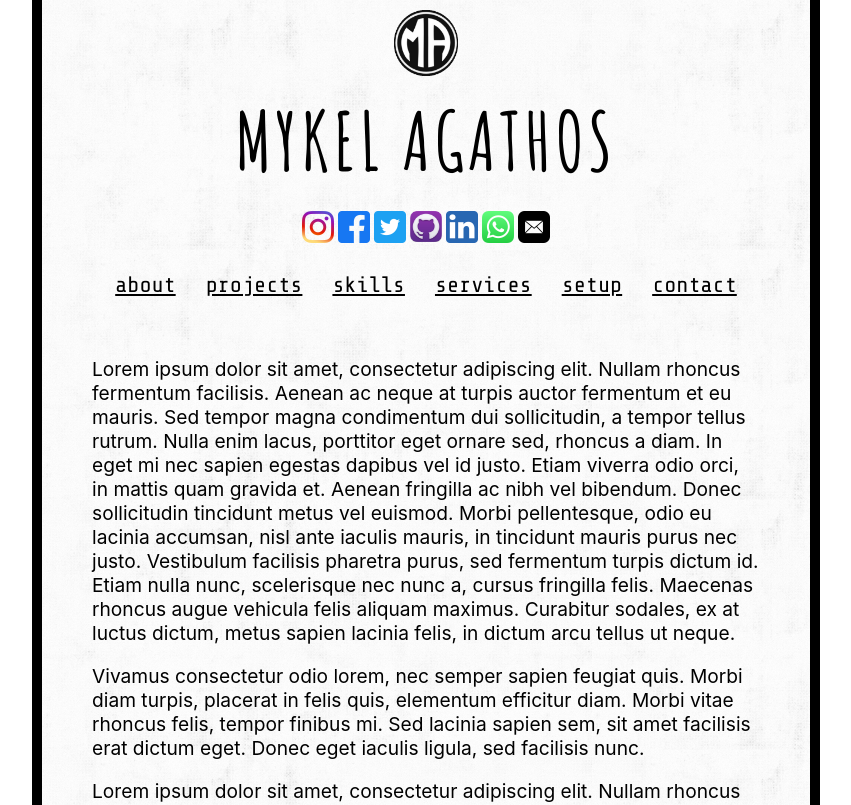
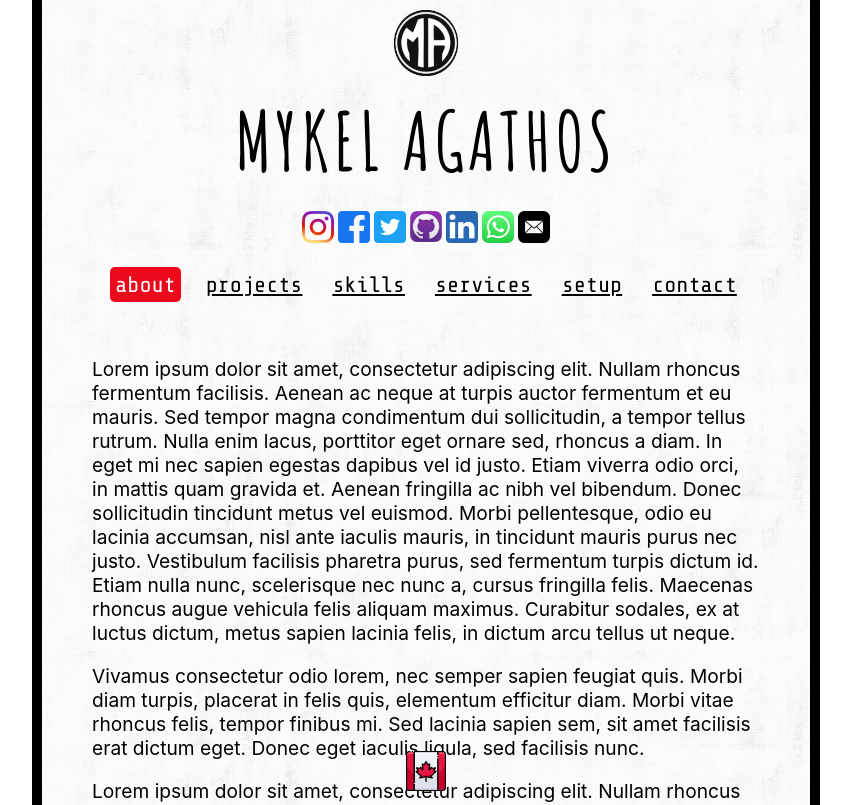
Before and after one commit to MThos/MykelAgathos, a React (Create React App) app: page / in a window 1280 px wide. Shown: the top 805 px of the page, without its empty margins (214-1065 px from the left). Built offline with nearby package versions, Linux system fonts and the light colour scheme.

Commit message:
links bringing up individual pages

```diff
--- a/src/App.js
+++ b/src/App.js
@@ -5,22 +5,33 @@ import Icon from './components/Icon';
 import Name from './components/Name';
 import SocialMedia from './components/SocialMedia';
 import NavBar from './components/NavBar';
-import About from './components/About';
+import Section from './components/Section';
 
 class App extends Component {
+  constructor() {
+    super();
+    this.state = {
+      content: "about"
+    }
+  }
+
+  onClick = link => {
+    this.setState({ content: link.target.id });
+  }
+
   render() {
     return (
       <main className="App">
-        <header className="Header">
+        <header>
           <Icon image="ma-icon" />
           <Name />
           <SocialMedia />
         </header>
-        <nav className="Nav">
-          <NavBar />
+        <nav>
+          <NavBar content={this.state.content} onClick={this.onClick} />
         </nav>
         <section>
-          <About />
+          <Section content={this.state.content} />
         </section>
         <footer>
           <Icon image="canada" />
--- a/src/components/About.js
+++ /dev/null
@@ -1,15 +0,0 @@
-import React, {Component} from 'react';
-
-class About extends Component {
-    render() {
-        return (
-            <div id="about">
-                <p>Lorem ipsum dolor sit amet, consectetur adipiscing elit. Nullam rhoncus fermentum facilisis. Aenean ac neque at turpis auctor fermentum et eu mauris. Sed tempor magna condimentum dui sollicitudin, a tempor tellus rutrum. Nulla enim lacus, porttitor eget ornare sed, rhoncus a diam. In eget mi nec sapien egestas dapibus vel id justo. Etiam viverra odio orci, in mattis quam gravida et. Aenean fringilla ac nibh vel bibendum. Donec sollicitudin tincidunt metus vel euismod. Morbi pellentesque, odio eu lacinia accumsan, nisl ante iaculis mauris, in tincidunt mauris purus nec justo. Vestibulum facilisis pharetra purus, sed fermentum turpis dictum id. Etiam nulla nunc, scelerisque nec nunc a, cursus fringilla felis. Maecenas rhoncus augue vehicula felis aliquam maximus. Curabitur sodales, ex at luctus dictum, metus sapien lacinia felis, in dictum arcu tellus ut neque.</p>
-                <p>Vivamus consectetur odio lorem, nec semper sapien feugiat quis. Morbi diam turpis, placerat in felis quis, elementum efficitur diam. Morbi vitae rhoncus felis, tempor finibus mi. Sed lacinia sapien sem, sit amet facilisis erat dictum eget. Donec eget iaculis ligula, sed facilisis nunc.</p>
-                <p>Lorem ipsum dolor sit amet, consectetur adipiscing elit. Nullam rhoncus fermentum facilisis. Aenean ac neque at turpis auctor fermentum et eu mauris. Sed tempor magna condimentum dui sollicitudin, a tempor tellus rutrum. Nulla enim lacus, porttitor eget ornare sed, rhoncus a diam. In eget mi nec sapien egestas dapibus vel id justo. Etiam viverra odio orci, in mattis quam gravida et. Aenean fringilla ac nibh vel bibendum. Donec sollicitudin tincidunt metus vel euismod. Morbi pellentesque, odio eu lacinia accumsan, nisl ante iaculis mauris, in tincidunt mauris purus nec justo. Vestibulum facilisis pharetra purus, sed fermentum turpis dictum id. Etiam nulla nunc, scelerisque nec nunc a, cursus fringilla felis. Maecenas rhoncus augue vehicula felis aliquam maximus. Curabitur sodales, ex at luctus dictum, metus sapien lacinia felis, in dictum arcu tellus ut neque. Maecenas rhoncus augue vehicula felis aliquam maximus.</p>
-            </div>
-        );
-    }
-}
-
-export default About;
--- a/src/components/NavBar.js
+++ b/src/components/NavBar.js
@@ -5,22 +5,58 @@ class NavBar extends Component {
         return (
             <div id="nav-bar">
                 <div className="nav-link">
-                    <a href="#about">about</a>
+                    {
+                        this.props.content === "about" ? (
+                            <a id="about" href="#about" className="active" onClick={e => this.props.onClick(e)}>about</a>
+                        ) : (
+                            <a id="about" href="#about" onClick={e => this.props.onClick(e)}>about</a>
+                        )
+                    }
                 </div>
                 <div className="nav-link">
-                    <a href="#projects">projects</a>
+                    {
+                        this.props.content === "projects" ? (
+                            <a id="projects" href="#projects" className="active" onClick={e => this.props.onClick(e)}>projects</a>
+                        ) : (
+                            <a id="projects" href="#projects" onClick={e => this.props.onClick(e)}>projects</a>
+                        )
+                    }
                 </div>
                 <div className="nav-link">
-                    <a href="#skills">skills</a>
+                    {
+                        this.props.content === "skills" ? (
+                            <a id="skills" href="#skills" className="active" onClick={e => this.props.onClick(e)}>skills</a>
+                        ) : (
+                            <a id="skills" href="#skills" onClick={e => this.props.onClick(e)}>skills</a>
+                        )
+                    }
                 </div>
                 <div className="nav-link">
-                    <a href="#services">services</a>
+                    {
+                        this.props.content === "services" ? (
+                            <a id="services" href="#services" className="active" onClick={e => this.props.onClick(e)}>services</a>
+                        ) : (
+                            <a id="services" href="#services" onClick={e => this.props.onClick(e)}>services</a>
+                        )
+                    }
                 </div>
                 <div className="nav-link">
-                    <a href="#setup">setup</a>
+                    {
+                        this.props.content === "setup" ? (
+                            <a id="setup" href="#setup" className="active" onClick={e => this.props.onClick(e)}>setup</a>
+                        ) : (
+                            <a id="setup" href="#setup" onClick={e => this.props.onClick(e)}>setup</a>
+                        )
+                    }
                 </div>
                 <div className="nav-link">
-                    <a href="#contact">contact</a>
+                    {
+                        this.props.content === "contact" ? (
+                            <a id="contact" href="#contact" className="active" onClick={e => this.props.onClick(e)}>contact</a>
+                        ) : (
+                            <a id="contact" href="#contact" onClick={e => this.props.onClick(e)}>contact</a>
+                        )
+                    }
                 </div>
             </div>
         );
--- /dev/null
+++ b/src/components/Section.js
@@ -0,0 +1,48 @@
+import React, {Component} from 'react';
+
+class Section extends Component {
+    render() {
+        if (this.props.content === "about") {
+            return (
+                <div id="about-section">
+                    <p>Lorem ipsum dolor sit amet, consectetur adipiscing elit. Nullam rhoncus fermentum facilisis. Aenean ac neque at turpis auctor fermentum et eu mauris. Sed tempor magna condimentum dui sollicitudin, a tempor tellus rutrum. Nulla enim lacus, porttitor eget ornare sed, rhoncus a diam. In eget mi nec sapien egestas dapibus vel id justo. Etiam viverra odio orci, in mattis quam gravida et. Aenean fringilla ac nibh vel bibendum. Donec sollicitudin tincidunt metus vel euismod. Morbi pellentesque, odio eu lacinia accumsan, nisl ante iaculis mauris, in tincidunt mauris purus nec justo. Vestibulum facilisis pharetra purus, sed fermentum turpis dictum id. Etiam nulla nunc, scelerisque nec nunc a, cursus fringilla felis. Maecenas rhoncus augue vehicula felis aliquam maximus. Curabitur sodales, ex at luctus dictum, metus sapien lacinia felis, in dictum arcu tellus ut neque.</p>
+                    <p>Vivamus consectetur odio lorem, nec semper sapien feugiat quis. Morbi diam turpis, placerat in felis quis, elementum efficitur diam. Morbi vitae rhoncus felis, tempor finibus mi. Sed lacinia sapien sem, sit amet facilisis erat dictum eget. Donec eget iaculis ligula, sed facilisis nunc.</p>
+                    <p>Lorem ipsum dolor sit amet, consectetur adipiscing elit. Nullam rhoncus fermentum facilisis. Aenean ac neque at turpis auctor fermentum et eu mauris. Sed tempor magna condimentum dui sollicitudin, a tempor tellus rutrum. Nulla enim lacus, porttitor eget ornare sed, rhoncus a diam. In eget mi nec sapien egestas dapibus vel id justo. Etiam viverra odio orci, in mattis quam gravida et. Aenean fringilla ac nibh vel bibendum. Donec sollicitudin tincidunt metus vel euismod. Morbi pellentesque, odio eu lacinia accumsan, nisl ante iaculis mauris, in tincidunt mauris purus nec justo. Vestibulum facilisis pharetra purus, sed fermentum turpis dictum id. Etiam nulla nunc, scelerisque nec nunc a, cursus fringilla felis. Maecenas rhoncus augue vehicula felis aliquam maximus. Curabitur sodales, ex at luctus dictum, metus sapien lacinia felis, in dictum arcu tellus ut neque. Maecenas rhoncus augue vehicula felis aliquam maximus.</p>
+                    <p>Lorem ipsum dolor sit amet, consectetur adipiscing elit. Nullam rhoncus fermentum facilisis. Aenean ac neque at turpis auctor fermentum et eu mauris. Sed tempor magna condimentum dui sollicitudin, a tempor tellus rutrum. Nulla enim lacus, porttitor eget ornare sed, rhoncus a diam. In eget mi nec sapien egestas dapibus vel id justo. Etiam viverra odio orci, in mattis quam gravida et. Aenean fringilla ac nibh vel bibendum. Donec sollicitudin tincidunt metus vel euismod. Morbi pellentesque, odio eu lacinia accumsan, nisl ante iaculis mauris, in tincidunt mauris purus nec justo. Vestibulum facilisis pharetra purus, sed fermentum turpis dictum id. Etiam nulla nunc, scelerisque nec nunc a, cursus fringilla felis. Maecenas rhoncus augue vehicula felis aliquam maximus. Curabitur sodales, ex at luctus dictum, metus sapien lacinia felis, in dictum arcu tellus ut neque. Maecenas rhoncus augue vehicula felis aliquam maximus.</p>
+                </div>
+            );
+        } else if (this.props.content === "projects") {
+            return (
+                <div id="projects-section">
+                    Projects
+                </div>
+            );
+        }  else if (this.props.content === "skills") {
+            return (
+                <div id="skills-section">
+                    Skills
+                </div>
+            );
+        }  else if (this.props.content === "services") {
+            return (
+                <div id="services-section">
+                    Services
+                </div>
+            );
+        }  else if (this.props.content === "setup") {
+            return (
+                <div id="setup-section">
+                    Setup
+                </div>
+            );
+        }  else if (this.props.content === "contact") {
+            return (
+                <div id="contact-section">
+                    Contact
+                </div>
+            );
+        }
+    }
+}
+
+export default Section;
--- a/src/index.css
+++ b/src/index.css
@@ -9,11 +9,21 @@ html, body {
   -moz-osx-font-smoothing: grayscale;
 }
 
-#about {
+#about-section, #projects-section,
+#skills-section, #services-section,
+#setup-section, #contact-section {
   font-size: 1.2rem;
-  margin-top: 60px;
+  margin: 60px 0;
   padding: 0 50px;
   text-align: left;
+}
+
+.active {
+  background: #ec091c !important;
+  border-radius: 5px;
+  color: white !important;
+  text-decoration: none;
+  padding: 5px;
 }
 
 #canada {
@@ -21,7 +31,7 @@ html, body {
   left: 50%;
   margin: 0 auto;
   padding-top: 25px;
-  position: relative;
+  position: absolute;
   transform: translate(-50%, 0);
 }
 
@@ -70,6 +80,10 @@ html, body {
   padding: 5px;
 }
 
+.nav-link a:active, .nav-link a:focus {
+  outline: none;
+}
+
 #root {
   background: url('images/bg.png');
   border-left: 10px solid black;
```
